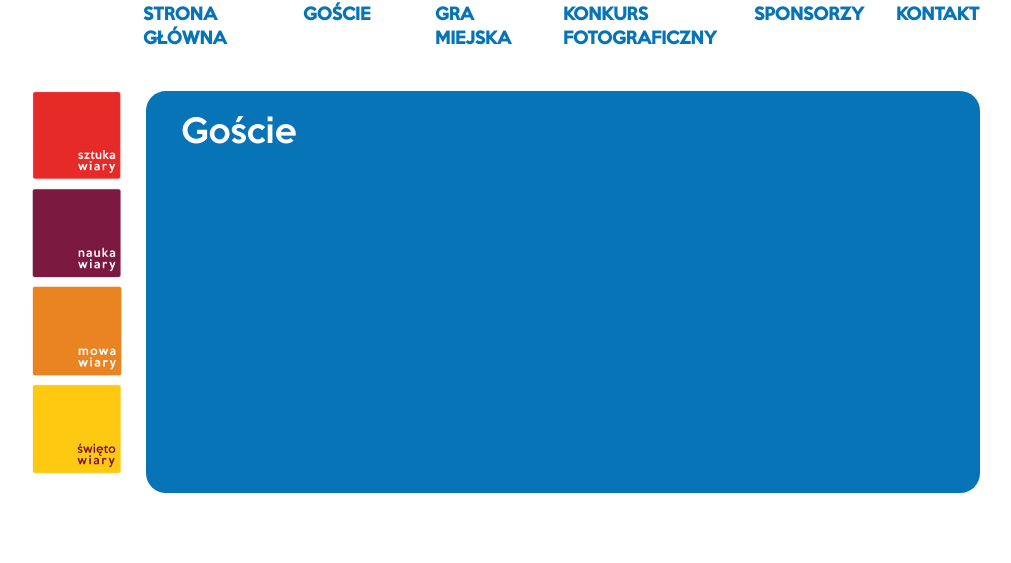
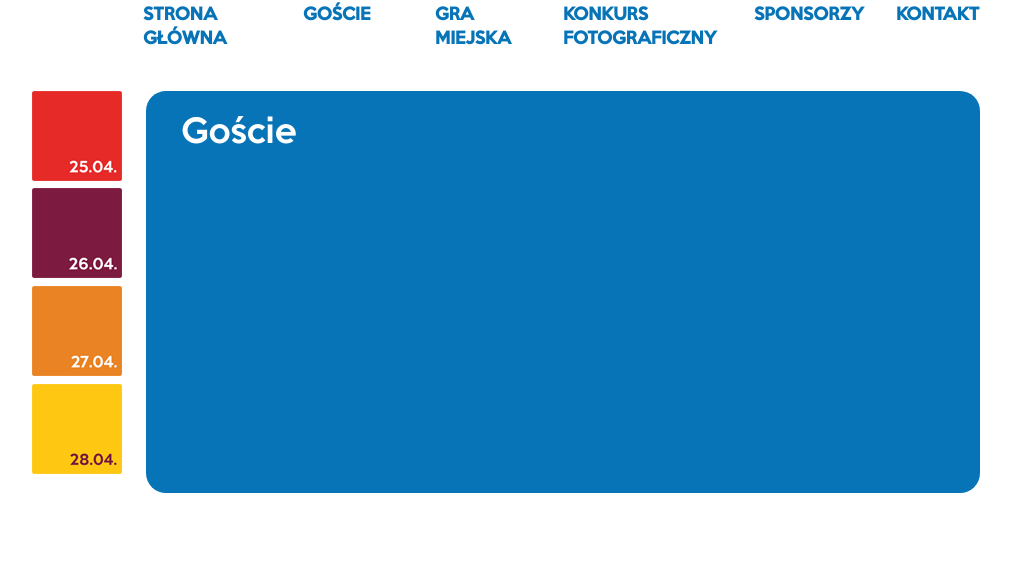
Before and after one commit to MaciejPuczkowski/bramywiary, a Django app: page /guests.html in a window 1280 px wide. Shown: the part 354-917 px from the top of the page, without its empty margins (95-1106 px from the left). Run offline with Django 3.2, Linux system fonts and the light colour scheme; data that the repository does not hold is empty.

Commit message:
Podmiana kwadracikow

```diff
--- a/static/css/main.css
+++ b/static/css/main.css
@@ -14,12 +14,14 @@ body{
 	font-family: keepcalm, Verdana;
 	background-color: #fff;
 
+
 }
 .subheader .title{
 	font-size: 40px;
 	text-align: center;
 	font-weight: normal;;
 	color: #333;
+	line-height: 1.5;
 }
 
 .subheader .date{
@@ -201,9 +203,10 @@ body{
 	margin-left: auto;
 	margin-right: auto;
 	margin-top: 0px;
-	line-height: 1.5;
+	line-height: 2;
 	left:66px;
 	position: absolute;
+	font-size: 90%;
 
 }
 .item .title{
@@ -481,7 +484,7 @@ img.hyperlink{
 .guests_page .hours, .guests_page .place {
 	/*float: right;
 	margin-left: 5px;*/
-	font-size: 70%;
+	font-size: 90%;
 }
 ul.dot{
 	list-style-type:circle;
--- a/templates/main.html
+++ b/templates/main.html
@@ -54,10 +54,10 @@ W te dni chcemy pokazać, że wiara naprawdę działa w naszym życiu. Chcemy dz
 	-->
 	<div class="frame" >
 
-		<div class="button b1"><img src="/static/img/czwartek.png" class="hyperlink" /><a href="/day,1,sztuka_wiary.html"></a></div>
-		<div class="button b2"><img src="/static/img/piatek.png" class="hyperlink" /><a href="/day,2,nauka_wiary.html"></a></div>
-		<div class="button b3"><img src="/static/img/sobota.png" class="hyperlink" /><a href="/day,3,mowa_wiry.html"></a></div>
-		<div class="button b4"><img src="/static/img/niedziela.png" class="hyperlink" /><a href="/day,4,swiato_wiary.html"></a></div>
+		<div class="button b1"><img src="/static/img/czw.png" class="hyperlink" /><a href="/day,1,sztuka_wiary.html"></a></div>
+		<div class="button b2"><img src="/static/img/pt.png" class="hyperlink" /><a href="/day,2,nauka_wiary.html"></a></div>
+		<div class="button b3"><img src="/static/img/sb.png" class="hyperlink" /><a href="/day,3,mowa_wiry.html"></a></div>
+		<div class="button b4"><img src="/static/img/nd.png" class="hyperlink" /><a href="/day,4,swiato_wiary.html"></a></div>
 		<div class="content">
 			{%block content%}
 			{%endblock%}
```
Also changed, not shown: static/img/czw.png (added), static/img/data.png (added), static/img/data2.png (added), static/img/nd.png (added), static/img/pt.png (added), static/img/sb.png (added), 1 other file.
